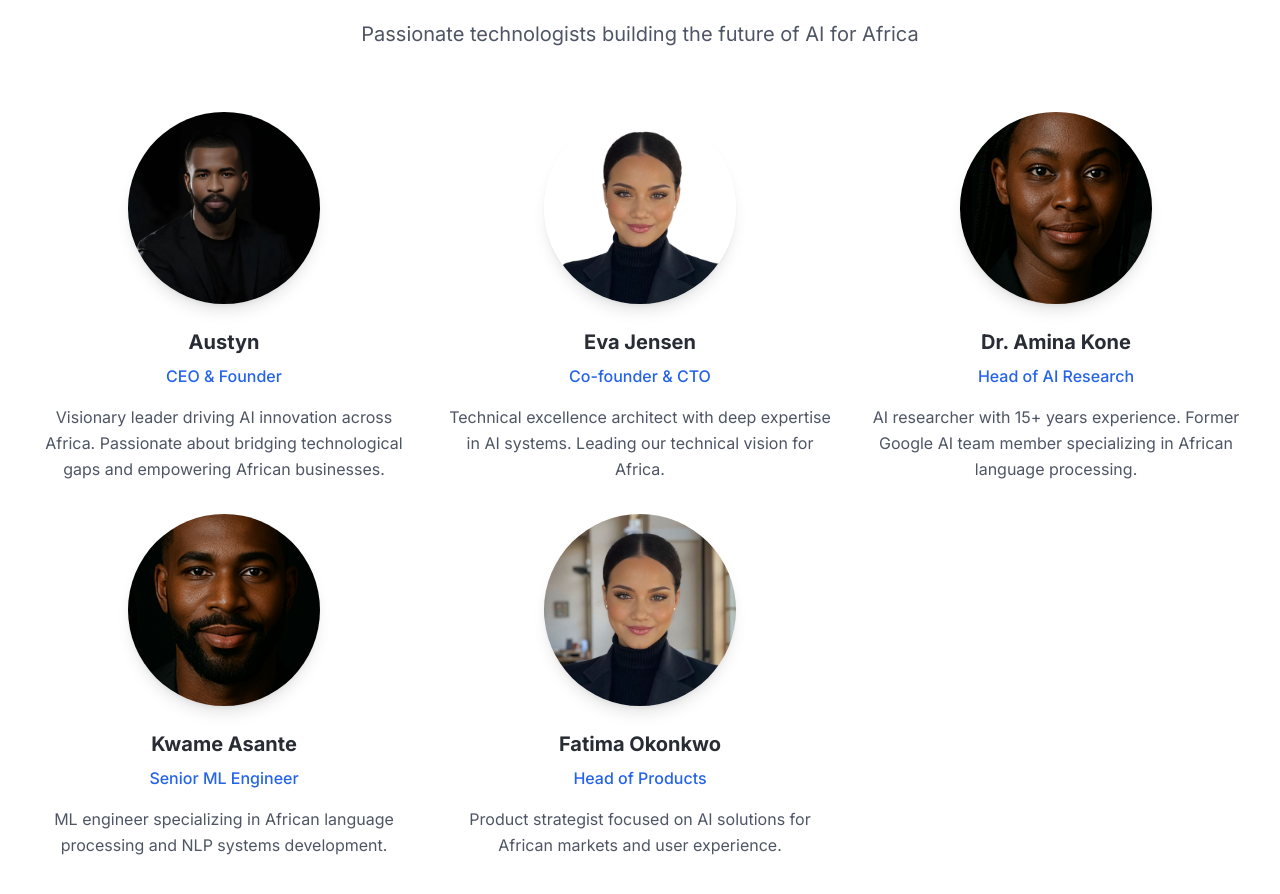
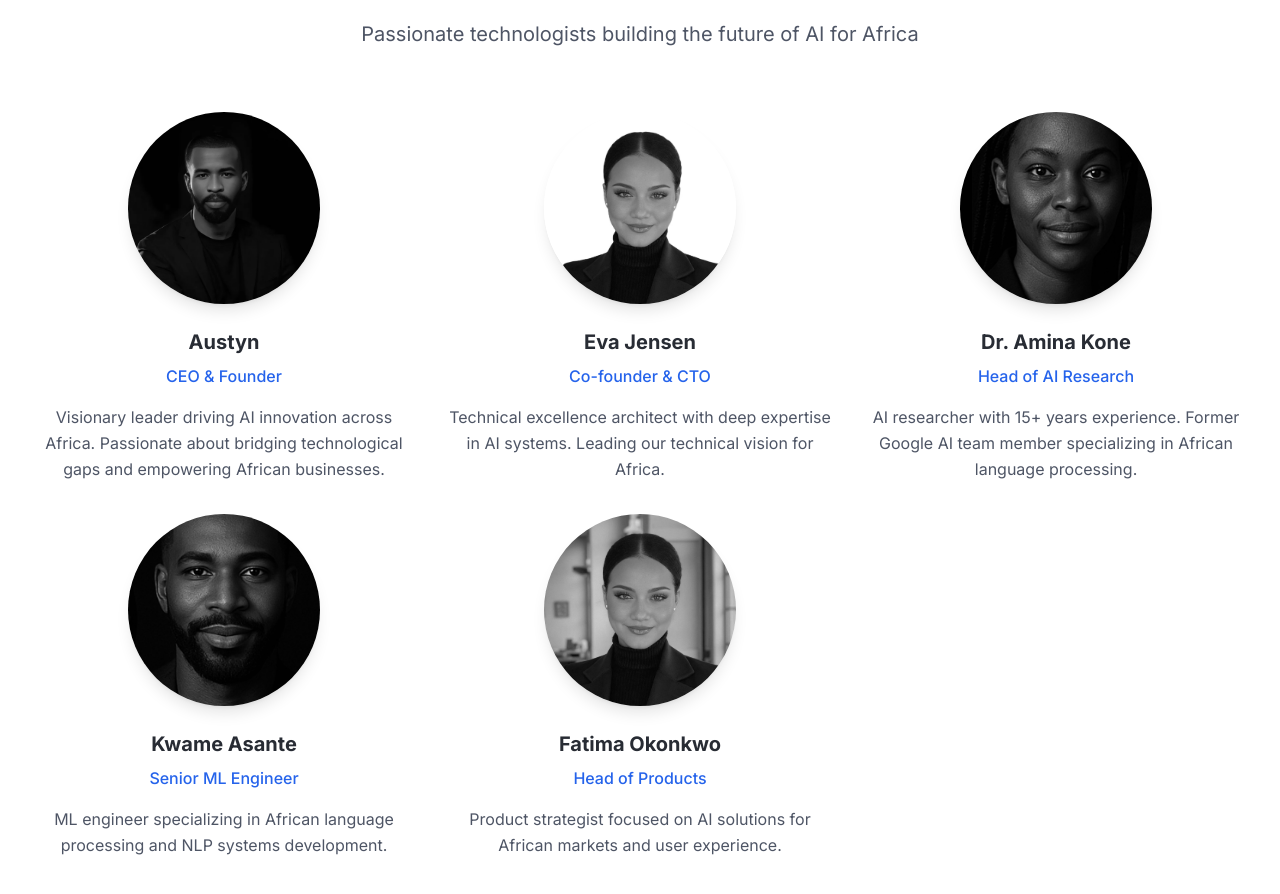
Before and after one commit to Odiabackend099/odia-innovate-ai-web, a React (Vite) app: page /about in a window 1280 px wide. Shown: the part 1569-2463 px from the top of the page. Built offline with nearby package versions, Linux system fonts and the light colour scheme.

Commit message:
Style: Apply greyscale filter to team member images
Apply a greyscale filter to all images of team members.

```diff
--- a/src/components/sections/CEOSection.tsx
+++ b/src/components/sections/CEOSection.tsx
@@ -13,7 +13,7 @@ const CEOSection = () => {
                 <img
                   src="/lovable-uploads/e4ecf514-3800-415c-b885-be4fdded4cc7.png"
                   alt="Austyn, CEO & Founder of ODIA.dev"
-                  className="w-full h-full object-cover"
+                  className="w-full h-full object-cover grayscale"
                 />
               </div>
               <div className="absolute -top-4 -right-4 w-16 h-16 bg-primary rounded-full flex items-center justify-center shadow-lg">
--- a/src/pages/About.tsx
+++ b/src/pages/About.tsx
@@ -160,7 +160,7 @@ const About = () => {
                   <img
                     src={member.image}
                     alt={member.name}
-                    className="w-48 h-48 rounded-full mx-auto object-cover shadow-lg group-hover:shadow-xl"
+                    className="w-48 h-48 rounded-full mx-auto object-cover shadow-lg group-hover:shadow-xl grayscale"
                   />
                 </div>
                 <h3 className="text-xl font-bold text-gray-900 mb-2">
```
